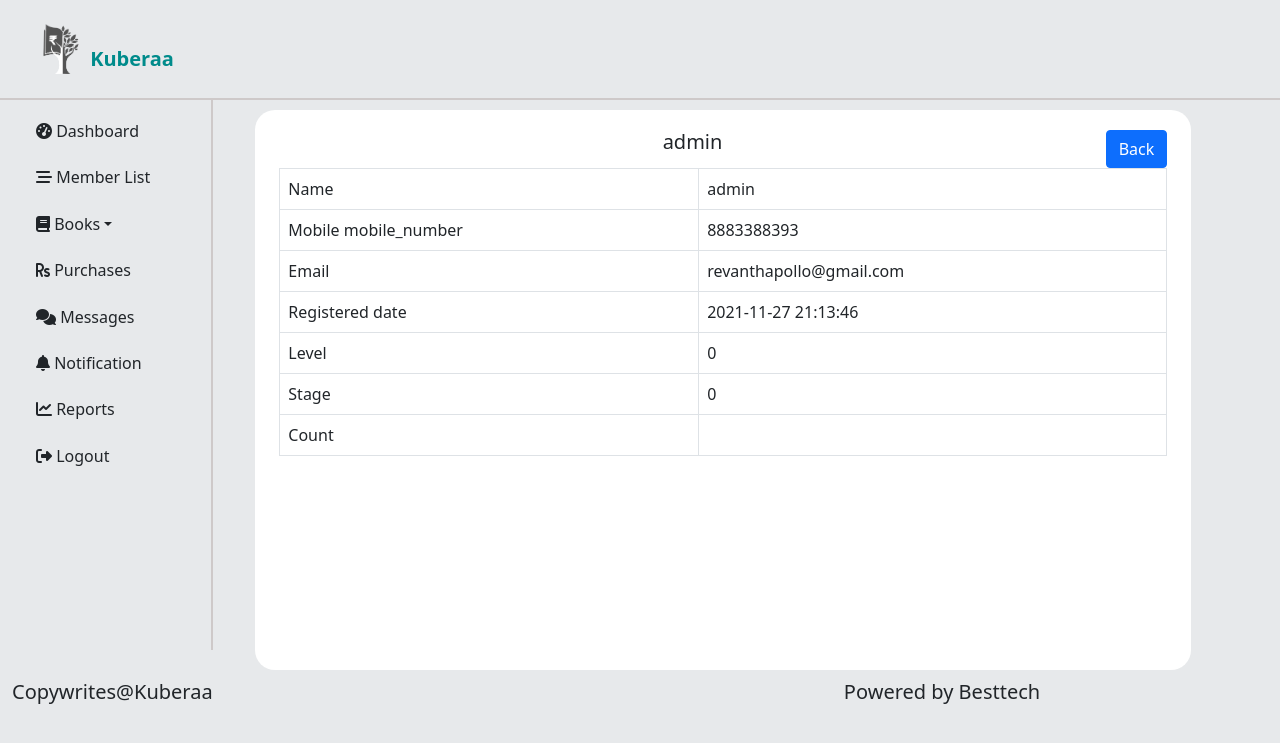
After one commit to Revanthleonardo/kubera, a PHP site: page /member_list_info.php?user_id=1 in a window 1280 px wide. The commit adds this page. Shown: the top 743 px of the page. Run offline with PHP 8.4, Linux system fonts and the light colour scheme; data comes from the database, SQL or seed files in the repository; data that the repository does not hold is empty; some libraries are stand-ins or nearby versions.

Commit message:
member list info

```diff
--- a/admin_panel/member_list.php
+++ b/admin_panel/member_list.php
@@ -54,6 +54,7 @@ $member_list_count = 1;
                             <tbody>
                         <?php
 while($row = $user_data_for_member_list->fetch(PDO::FETCH_ASSOC)) {
+    $user_id = $row['user_id'];
     $referral_number = $row['referral_number'];
     $name = $row['name'];
     $mobile_number = $row['mobile_number'];
@@ -66,12 +67,12 @@ while($row = $user_data_for_member_list->fetch(PDO::FETCH_ASSOC)) {
         <td>$referral_number</td>
         <td>$name</td>
         <td>$mobile_number</td>
-        <td>$avg_count/336</td>
+        <td>$avg_count/84</td>
         <td align=\"center\">
             <div class=\"btn btn-success\">Go Panel</div>
         </td>
         <td align=\"center\">
-            <div class=\"btn btn-danger\">Info</div>
+            <a href=\"member_list_info.php?user_id=$user_id\" class=\"btn btn-primary\">Info</a>
         </td>
     </tr>
 
--- /dev/null
+++ b/admin_panel/member_list_info.php
@@ -0,0 +1,117 @@
+<?php
+include "../config.php";
+
+$user_id = $_GET['user_id'];
+
+//user_data_for_member_list_info
+$user_data_for_member_list_info = $dbConn->query("SELECT
+    *
+ FROM user
+    WHERE user_id IN ('$user_id')
+    ");
+
+while($row = $user_data_for_member_list_info->fetch(PDO::FETCH_ASSOC)) {
+    $name = $row['name'];
+    $mobile_number = $row['mobile_number'];
+    $email = $row['email'];
+    $registered_date = $row['registered_date'];
+    $level = $row['level'];
+    $stage = $row['stage'];
+    $referral_number = $row['referral_number'];
+    $avg_count = $row['avg_count'];
+}
+
+?>
+
+<!DOCTYPE html>
+<html lang="en">
+
+<head>
+    <meta charset="UTF-8">
+    <meta http-equiv="X-UA-Compatible" content="IE=edge">
+    <meta name="viewport" content="width=device-width, initial-scale=1.0">
+    <title>Kuberaa</title>
+
+    <?php include"include.php"; ?>
+
+</head>
+
+<body>
+
+
+    <div id="head" class="container-fluid">
+        <div class="head">
+            <div class="col-2 p-4">
+                <a href=""><img src="images/kuberaa.png" alt="Trulli" width="50" height="50" left=-20px></a>
+                <span class="header">Kuberaa</span>
+            </div>
+            <div class="row " style="border-top: 2px solid rgb(206, 201, 201);">
+                <!-- navbar  -->
+                <?php include "nav_bar.php" ?>
+
+                <!--Secand Column Start-->
+                <div class="col-md-9" style="margin-left:20px ;">
+                                        <div id="fixed_single_div" class="container"
+                        style="background-color:#ffffff; margin: 10px; border-radius: 20px  ; ">
+                        <!--First Row Start-->
+                        <h5 style="margin-top: 20px;text-align: center;"><?php echo $name; ?> <a href="member_list.php" class="btn btn-primary" style="float: right;">Back</a></h5>
+
+                        <table class="table table-bordered table-hover" style="margin-top: 10px;">
+                        <?php
+                        echo "
+                        <tr>
+                        <td>Name</td>
+                        <td>$name</td>
+                        </tr>
+                        <tr>
+                        <td>Mobile mobile_number</td>
+                        <td>$mobile_number</td>
+                        </tr>
+                        <tr>
+                        <td>Email</td>
+                        <td>$email</td>
+                        </tr>
+                        <tr>
+                        <td>Registered date</td>
+                        <td>$registered_date</td>
+                        </tr>
+                        <tr>
+                        <td>Level</td>
+                        <td>$level</td>
+                        </tr>
+                        <tr>
+                        <td>Stage</td>
+                        <td>$stage</td>
+                        </tr>
+                        <tr>
+                        <td>Count</td>
+                        <td>$avg_count</td>
+                        </tr>
+                        ";
+                        ?>
+                        </table>
+                    </div>
+                </div>
+
+                    <div class="row">
+                        <div class="col">
+                            <h5>Copywrites@Kuberaa</h5>
+                        </div>
+                        <div class="col" style="text-align: center;">
+                            <h5>Powered by Besttech</h5>
+                        </div>
+                    </div>
+                </div>
+
+            </div>
+
+
+
+
+        </div>
+    </div>
+
+
+</body>
+
+</html>
```
